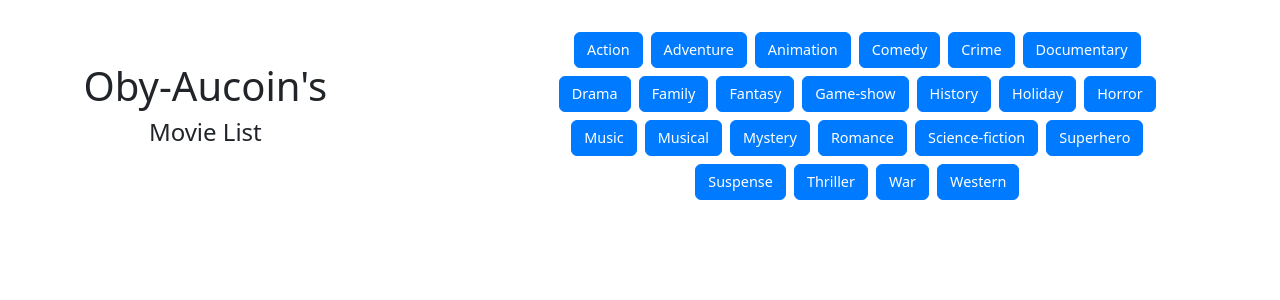
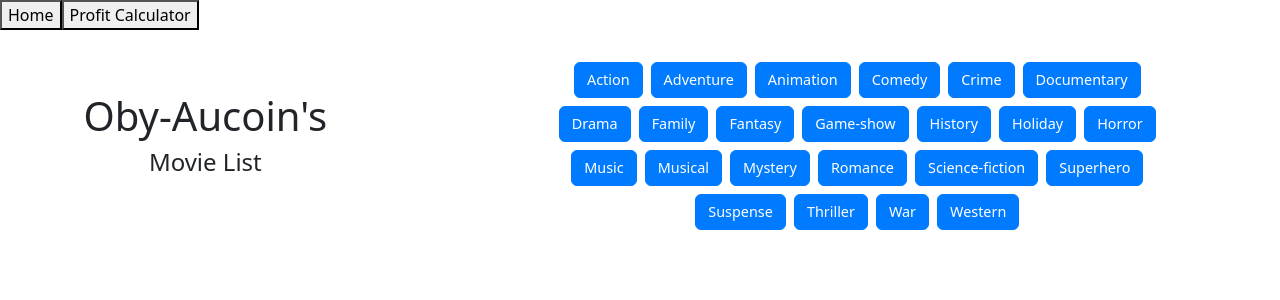
Before and after one commit to ClayAucoin/lv3-hackathon, a React (Vite) app: page / in a window 1280 px wide. Shown: the top 300 px of the page. Built offline with nearby package versions, Linux system fonts and the light colour scheme.

Commit message:
added buttons to app.jsx

```diff
--- a/src/App.jsx
+++ b/src/App.jsx
@@ -11,6 +11,10 @@ function App() {
 
   function goToHome() {
     setCurrentPage("home");
+  }
+
+  function goToProfit() {
+    setCurrentPage("profit");
   }
 
   let pageContent = <Home data={data} onSelectMovie={handleSelectMovie} />;
@@ -36,6 +40,10 @@ function App() {
     );
   }
 
+  if (currentPage === "profit") {
+    pageContent = <Profit />;
+  }
+
   function handleSelectMovie(index) {
     setSelectedMovieIndex(index);
     setCurrentPage("movieview");
@@ -43,9 +51,12 @@ function App() {
 
   return (
     <>
-      {/* <button type="button" onClick={goToHome}>
+      <button type="button" onClick={goToHome}>
         Home
-      </button> */}
+      </button>
+      <button type="button" onClick={goToProfit}>
+        Profit Calculator
+      </button>{" "}
       {pageContent}
     </>
   );
```
